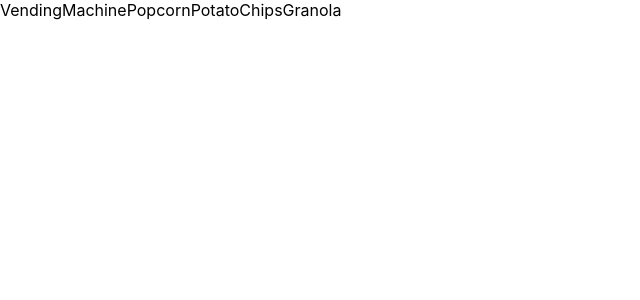
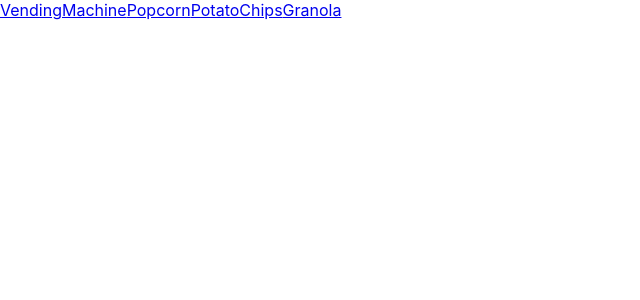
Before and after one commit to OllieTheEngineer/vendingmachine_react, a React (Create React App) app: page /Granola in a window 1280 px wide. Shown: the top 300 px of the page, without its empty margins (0-640 px from the left). Built offline with nearby package versions, Linux system fonts and the light colour scheme.

Commit message:
added changes to navlink and removed strict mode

```diff
--- a/src/NavLink.js
+++ b/src/NavLink.js
@@ -4,14 +4,18 @@ import { NavLink } from "react-router-dom";
 const NavBar = () => {
     return (
         <nav className="NavBar">
-            <NavLink exact to="/" />
+            <NavLink exact to="/">
                 VendingMachine
-            <NavLink exact to="/Popcorn" />
+            </NavLink>
+            <NavLink exact to="/Popcorn">
                 Popcorn
-            <NavLink exact to="/PotatoChips" />
+            </NavLink>
+            <NavLink exact to="/PotatoChips">
                 PotatoChips
-            <NavLink exact to="/Granola" />
+            </NavLink>
+            <NavLink exact to="/Granola">
                 Granola
+            </NavLink>
         </nav>
     )
 }
--- a/src/index.js
+++ b/src/index.js
@@ -6,9 +6,8 @@ import reportWebVitals from './reportWebVitals';
 
 const root = ReactDOM.createRoot(document.getElementById('root'));
 root.render(
-  <React.StrictMode>
     <App />
-  </React.StrictMode>
+
 );
 
 // If you want to start measuring performance in your app, pass a function
```
